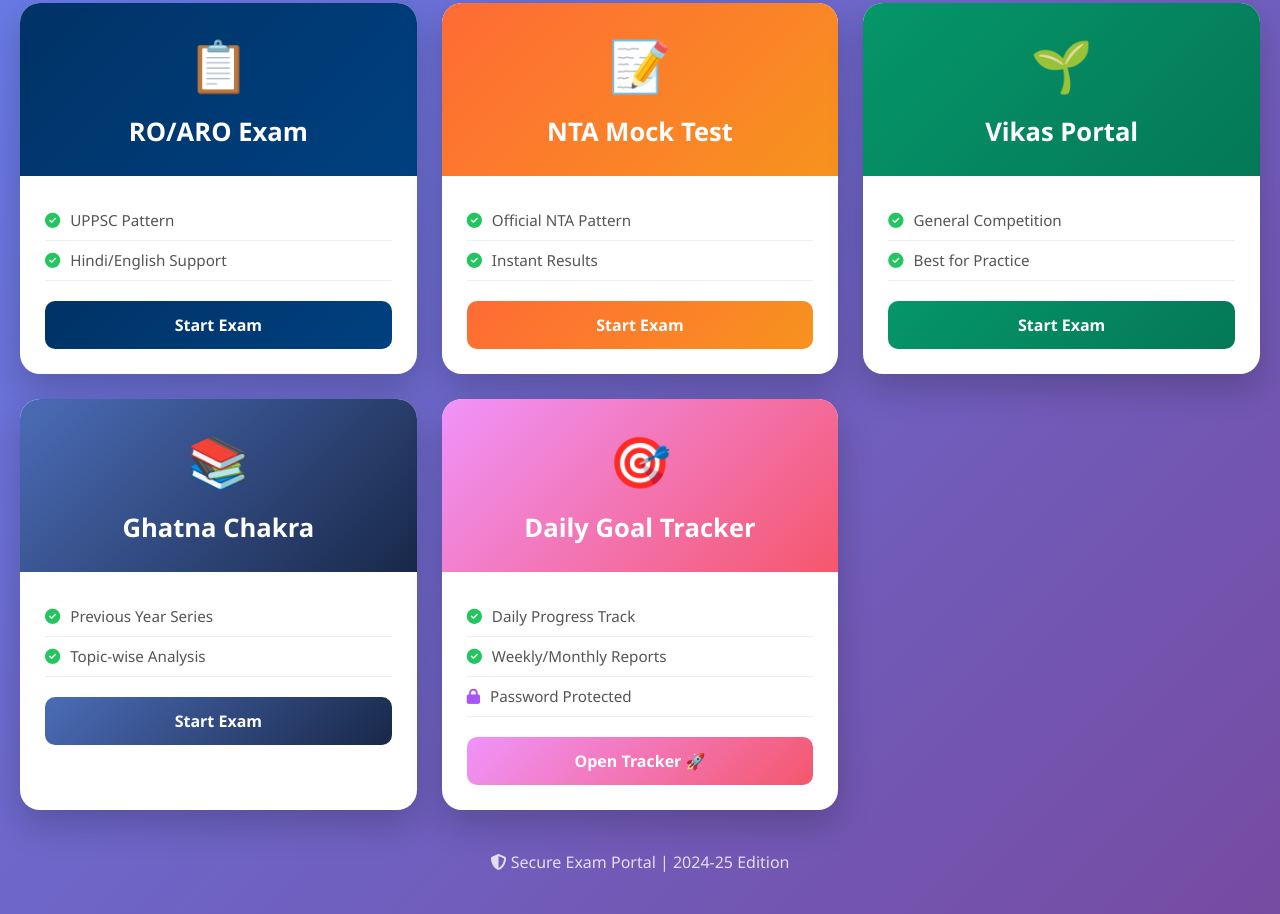
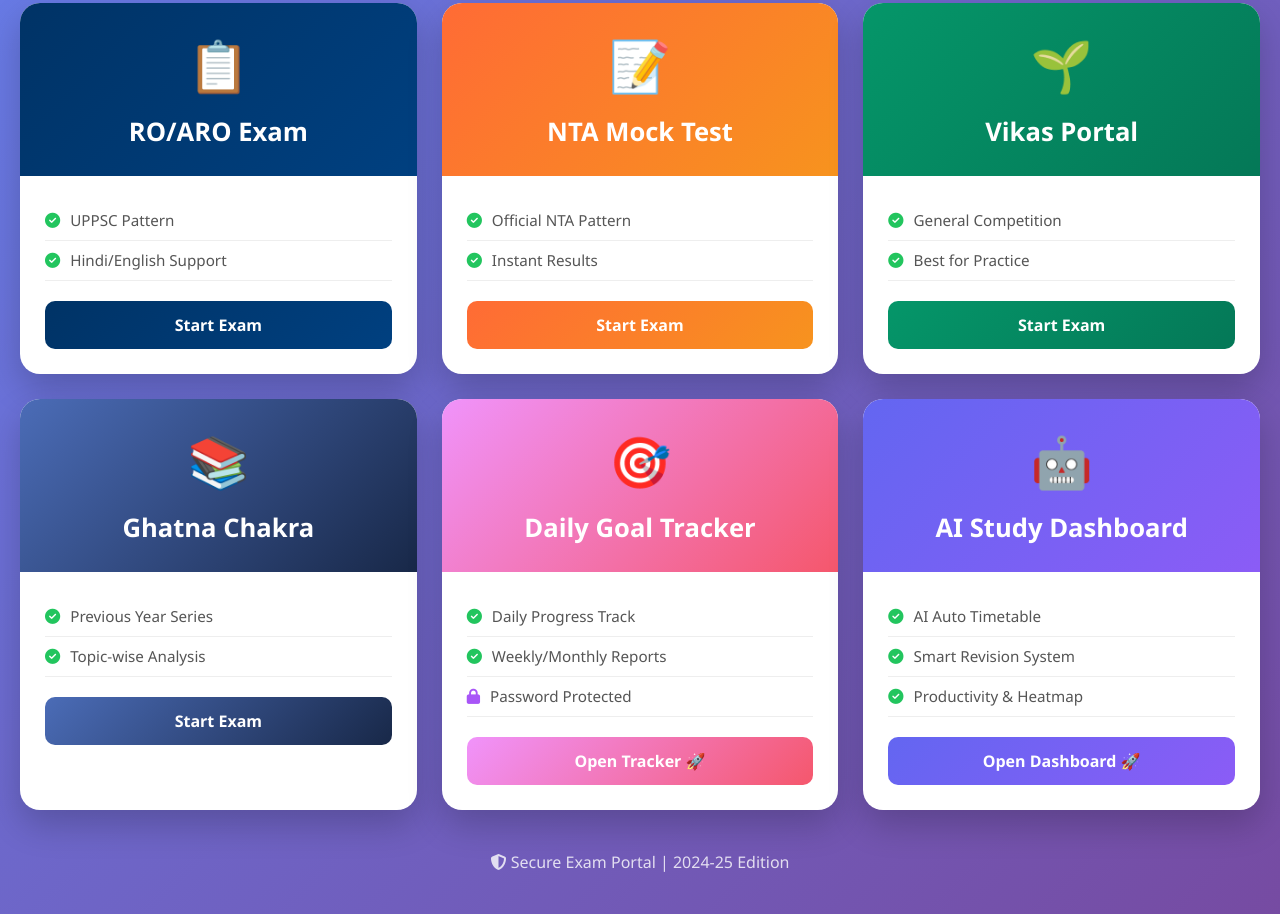
Before and after one commit to makash839/akash-academy, a plain HTML site: page index.html in a window 1280 px wide. Shown: the part 193-1107 px from the top of the page. Drawn offline with nearby package versions, Linux system fonts and the light colour scheme.

Commit message:
Update index.html

```diff
--- a/index.html
+++ b/index.html
@@ -36,7 +36,6 @@
             text-shadow: 2px 2px 4px rgba(0,0,0,0.3);
         }
 
-        /* Grid for 4 Cards */
         .exam-grid {
             display: grid;
             grid-template-columns: repeat(auto-fit, minmax(300px, 1fr));
@@ -67,12 +66,12 @@
             color: white;
         }
 
-        /* Colors for each exam */
         .roaro { background: linear-gradient(135deg, #003366 0%, #004080 100%); }
         .nta { background: linear-gradient(135deg, #FF6B35 0%, #F7931E 100%); }
         .vikas { background: linear-gradient(135deg, #059669 0%, #047857 100%); }
         .ghatna { background: linear-gradient(135deg, #4b6cb7 0%, #182848 100%); }
         .goals { background: linear-gradient(135deg, #f093fb 0%, #f5576c 100%); }
+        .dashboard { background: linear-gradient(135deg, #6366f1 0%, #8b5cf6 100%); }
 
         .exam-icon { font-size: 50px; margin-bottom: 10px; }
         .exam-header h2 { font-size: 1.6rem; font-weight: bold; }
@@ -170,7 +169,6 @@
                 </div>
             </div>
 
-            <!-- ✅ 5th Card - Daily Goal Tracker (NEW) -->
             <div class="exam-card" onclick="window.location.href='goal-tracker.html'">
                 <div class="exam-header goals">
                     <div class="exam-icon">🎯</div>
@@ -186,6 +184,22 @@
                 </div>
             </div>
 
+            <!-- ⭐ NEW: AI STUDY DASHBOARD -->
+            <div class="exam-card" onclick="window.location.href='/dashboard'">
+                <div class="exam-header dashboard">
+                    <div class="exam-icon">🤖</div>
+                    <h2>AI Study Dashboard</h2>
+                </div>
+                <div class="exam-body">
+                    <ul class="feature-list">
+                        <li><i class="fas fa-check-circle text-green-500"></i> AI Auto Timetable</li>
+                        <li><i class="fas fa-check-circle text-green-500"></i> Smart Revision System</li>
+                        <li><i class="fas fa-check-circle text-green-500"></i> Productivity & Heatmap</li>
+                    </ul>
+                    <div class="start-btn dashboard">Open Dashboard 🚀</div>
+                </div>
+            </div>
+
         </div>
 
         <div class="secure-badge">
```
